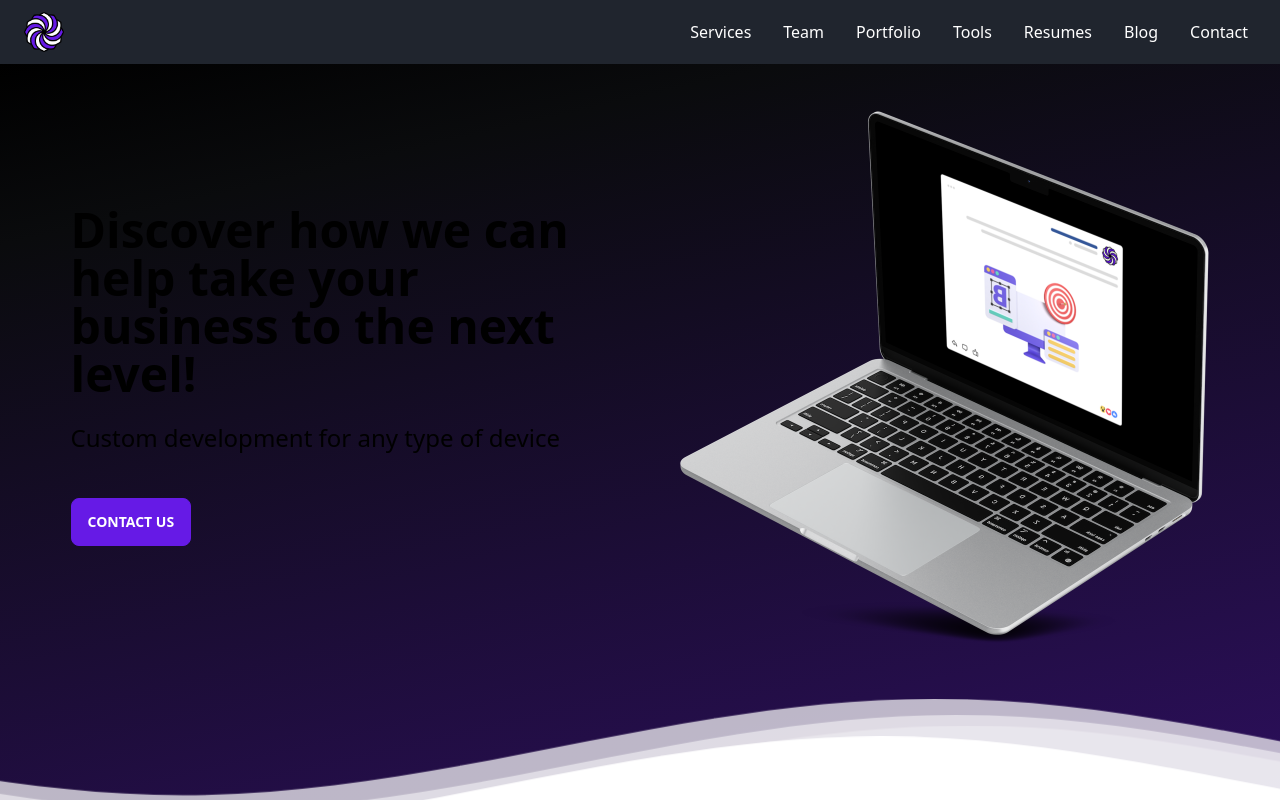
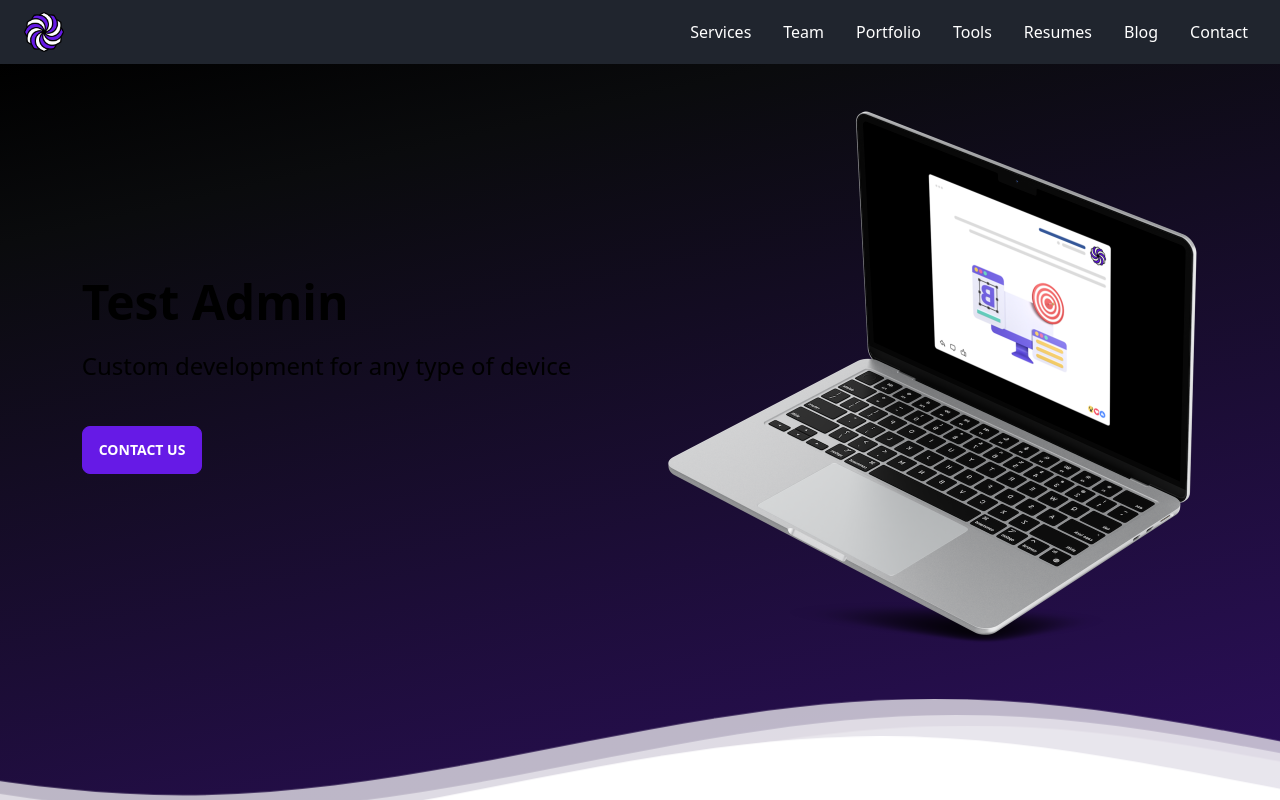
Before and after one commit to The-Last-Hope-Dev/hopedev, a Next.js app: page / in a window 1280 px wide. Built offline with nearby package versions, Linux system fonts and the light colour scheme.

Commit message:
ADMIN: test admin branch

```diff
--- a/src/pages/index.js
+++ b/src/pages/index.js
@@ -20,7 +20,7 @@ export default function Home() {
                 <Image className="hidden lg:block transform scale-x-[-1] ml-10" src="/imgs/smartmockup.png" alt="mockup" height={533} width={531} priority={true} />
                 <div className="max-w-lg mr-10">
                   <h1 className="text-3xl md:text-4xl lg:text-5xl font-bold ">
-                    <FormattedMessage id="page.home.cta.title" />
+                   Test Admin
                   </h1>
                   <p className="text-xl md:text-2xl  py-6">
                     <FormattedMessage id="page.home.cta.message" />
```
